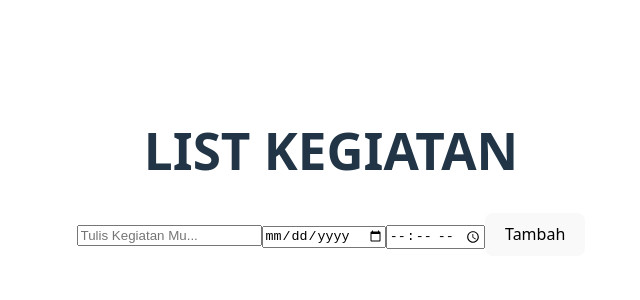
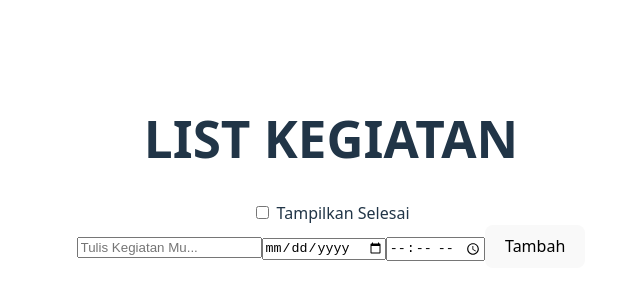
Before and after one commit to FianAndikaPutra/uts-pbk, a Vue app: page / in a window 1280 px wide. Shown: the part 220-520 px from the top of the page, without its empty margins (309-949 px from the left). Built offline with nearby package versions, Linux system fonts and the light colour scheme.

Commit message:
Menambahkan fitur filter kegiatan yang sudah selesai

```diff
--- a/src/App.vue
+++ b/src/App.vue
@@ -1,6 +1,13 @@
 <template>
   <div>
     <h1>LIST KEGIATAN</h1>
+
+    <div>
+      <label>
+        <input type="checkbox" v-model="showCompleted" />
+        Tampilkan Selesai
+      </label>
+    </div>
 
     <div>
       <input v-model="newTask" placeholder="Tulis Kegiatan Mu..." />
@@ -10,7 +17,7 @@
     </div>
 
     <ul>
-      <li v-for="(task, index) in tasks" :key="index">
+      <li v-for="(task, index) in filteredTasks" :key="index">
         <span @click="toggleTask(index)">
           <span v-if="task.done">[✔]</span>
           <span v-else>[ ]</span>
@@ -23,12 +30,20 @@
 </template>
 
 <script setup>
-import { ref } from 'vue'
+import { ref, computed } from 'vue'
 
 const newTask = ref('')
 const taskDate = ref('')
 const taskTime = ref('')
 const tasks = ref([])
+const showCompleted = ref(false)
+
+const filteredTasks = computed(() => {
+  if (showCompleted.value) {
+    return tasks.value
+  }
+  return tasks.value.filter(task => !task.done)
+})
 
 function addTask() {
   const text = newTask.value.trim()
```
